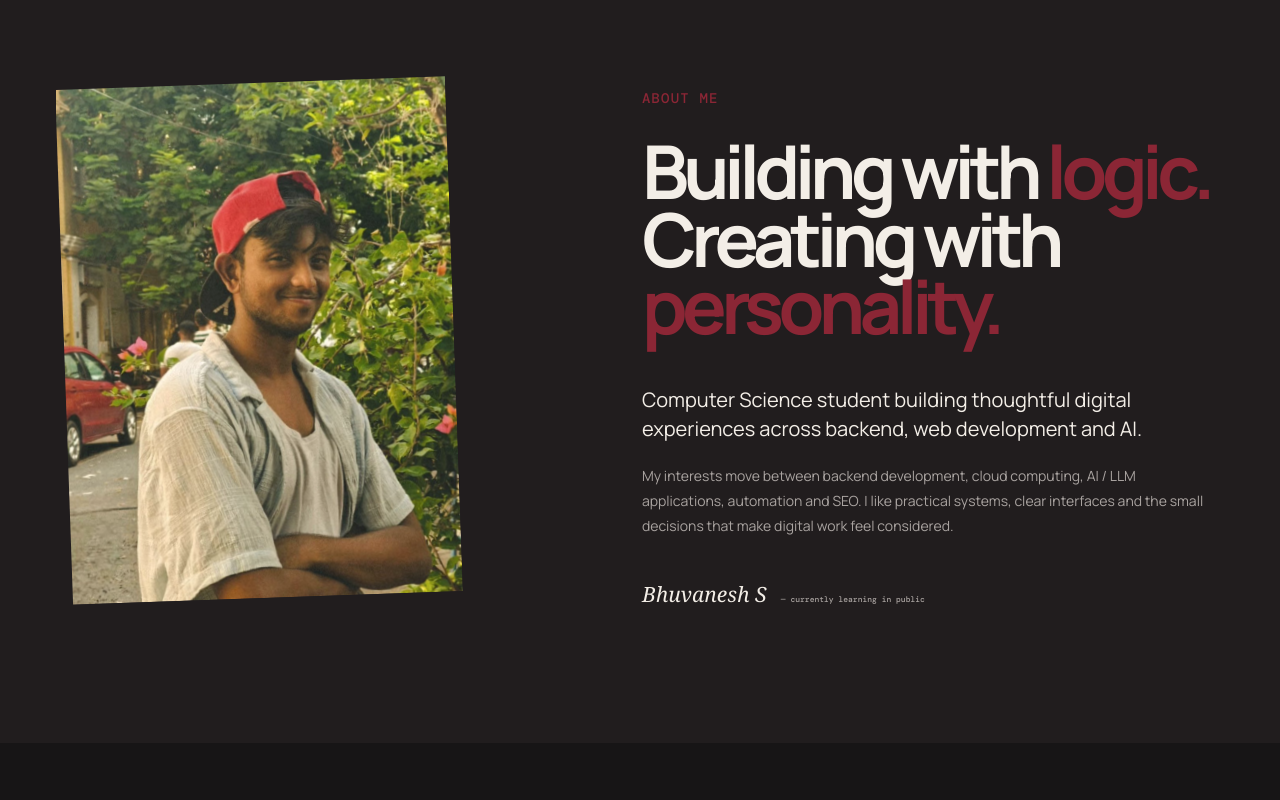
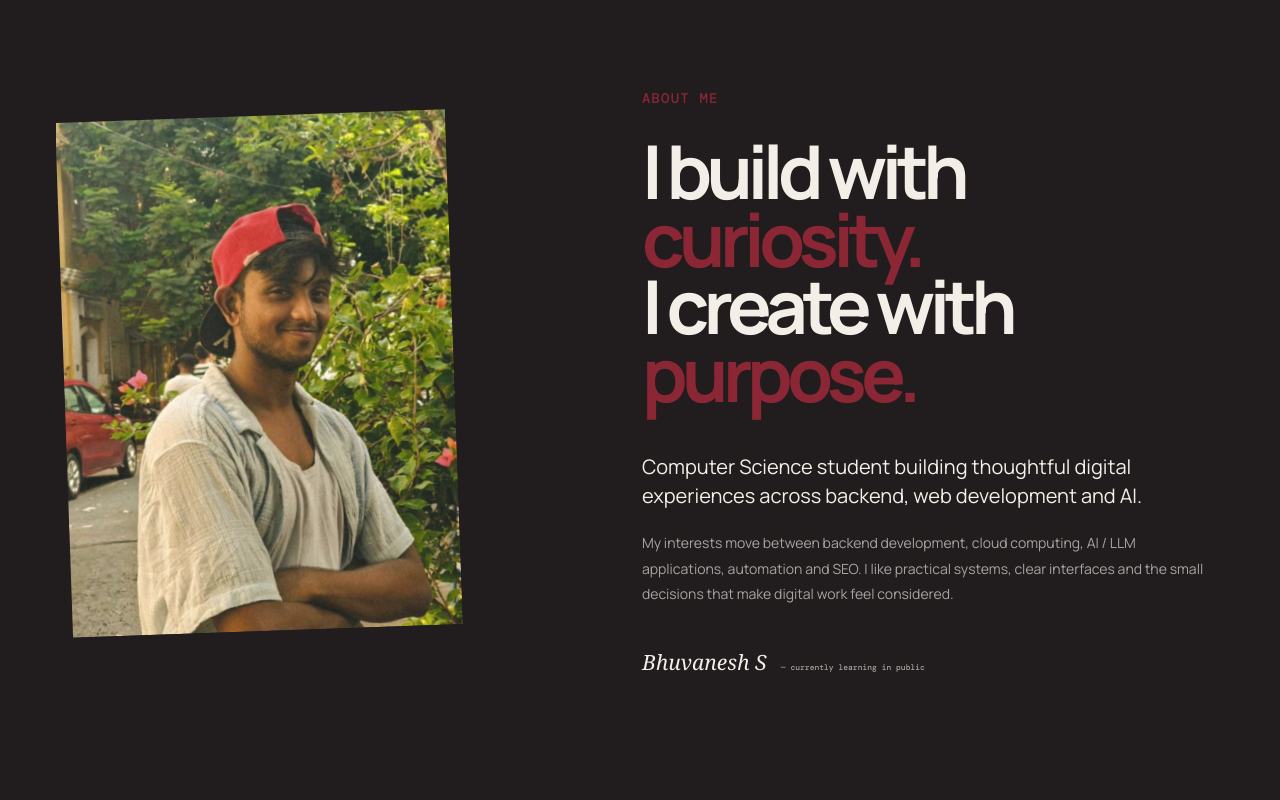
Before and after one commit to aishwaryaanbu843-arch/baby-portfolio, a React (Vite) app: page / in a window 1280 px wide. Shown: the part 980-1780 px from the top of the page. Built offline with nearby package versions, Linux system fonts and the light colour scheme.

Commit message:
Improve About section

```diff
--- a/src/App.jsx
+++ b/src/App.jsx
@@ -174,7 +174,11 @@ function App() {
           <div className="section-top"><span className="section-number">01</span><span className="eyebrow">About</span><span className="section-rule" /></div>
           <div className="about-grid reveal">
             <div className="about-portrait"><img src="/profile.jpeg" alt="Portrait of Bhuvanesh S" /><div className="portrait-caption">Portrait / 01 <span>MVIT / 2028</span></div></div>
-            <div className="about-copy"><p className="eyebrow">About me</p><h2>Building with <em>logic.</em><br />Creating with <em>personality.</em></h2><p className="lead">Computer Science student building thoughtful digital experiences across backend, web development and AI.</p><p>My interests move between backend development, cloud computing, AI / LLM applications, automation and SEO. I like practical systems, clear interfaces and the small decisions that make digital work feel considered.</p><span className="signature">Bhuvanesh S <small>— currently learning in public</small></span></div>
+            <div className="about-copy"><p className="eyebrow">About me</p><h2>
+  I build with <em>curiosity.</em>
+  <br />
+  I create with <em>purpose.</em>
+</h2><p className="lead">Computer Science student building thoughtful digital experiences across backend, web development and AI.</p><p>My interests move between backend development, cloud computing, AI / LLM applications, automation and SEO. I like practical systems, clear interfaces and the small decisions that make digital work feel considered.</p><span className="signature">Bhuvanesh S <small>— currently learning in public</small></span></div>
           </div>
         </section>
 
```
Also changed, not shown: 1 other file (tests, documents, lock files or other folders).
